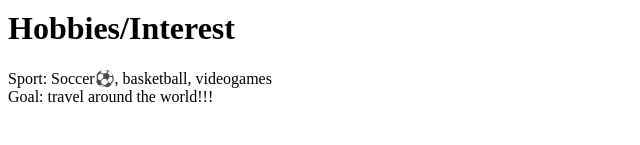
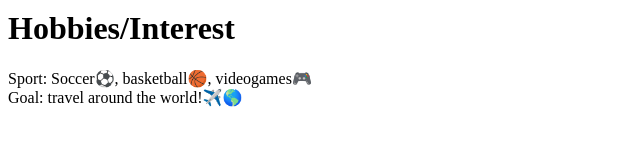
Before and after one commit to phuclam2612/phuclam2612.github.io, a plain HTML site: page index.html in a window 1280 px wide. Shown: the part 623-768 px from the top of the page, without its empty margins (0-640 px from the left). Drawn offline with Linux system fonts and the light colour scheme.

Commit message:
Update index.html

```diff
--- a/index.html
+++ b/index.html
@@ -20,8 +20,8 @@
     <p3>Birth: January 1st 2004; Hometown: Thanh Hoa</p3>
     <br>
     <h1>Hobbies/Interest</h1>
-    <p1>Sport: Soccer⚽, basketball, videogames</p1>
+    <p1>Sport: Soccer⚽, basketball🏀, videogames🎮</p1>
     <br>
-    <p2>Goal: travel around the world!!!</p2>
+    <p2>Goal: travel around the world!✈️🌎</p2>
 </body>
 </html>
```
